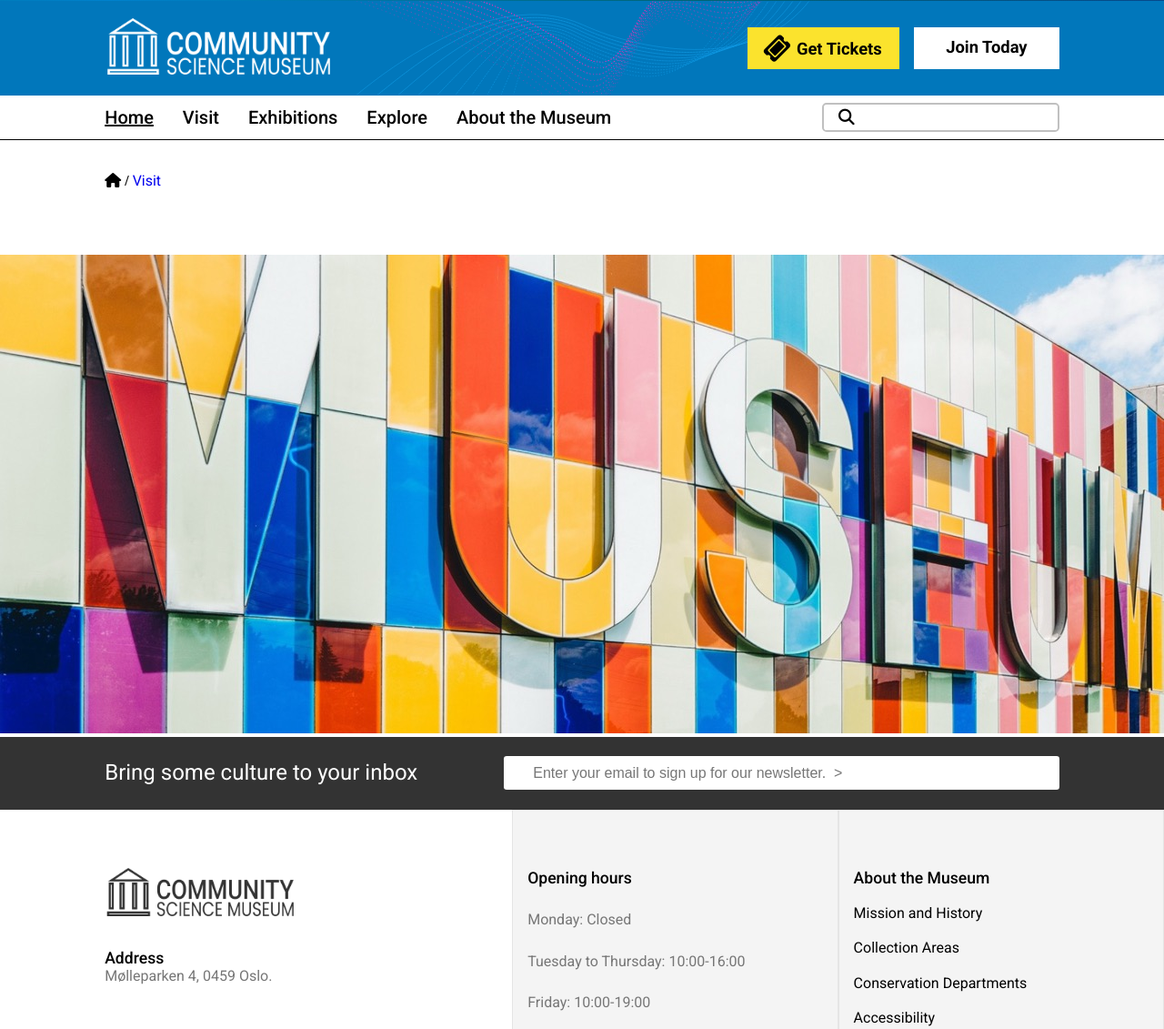
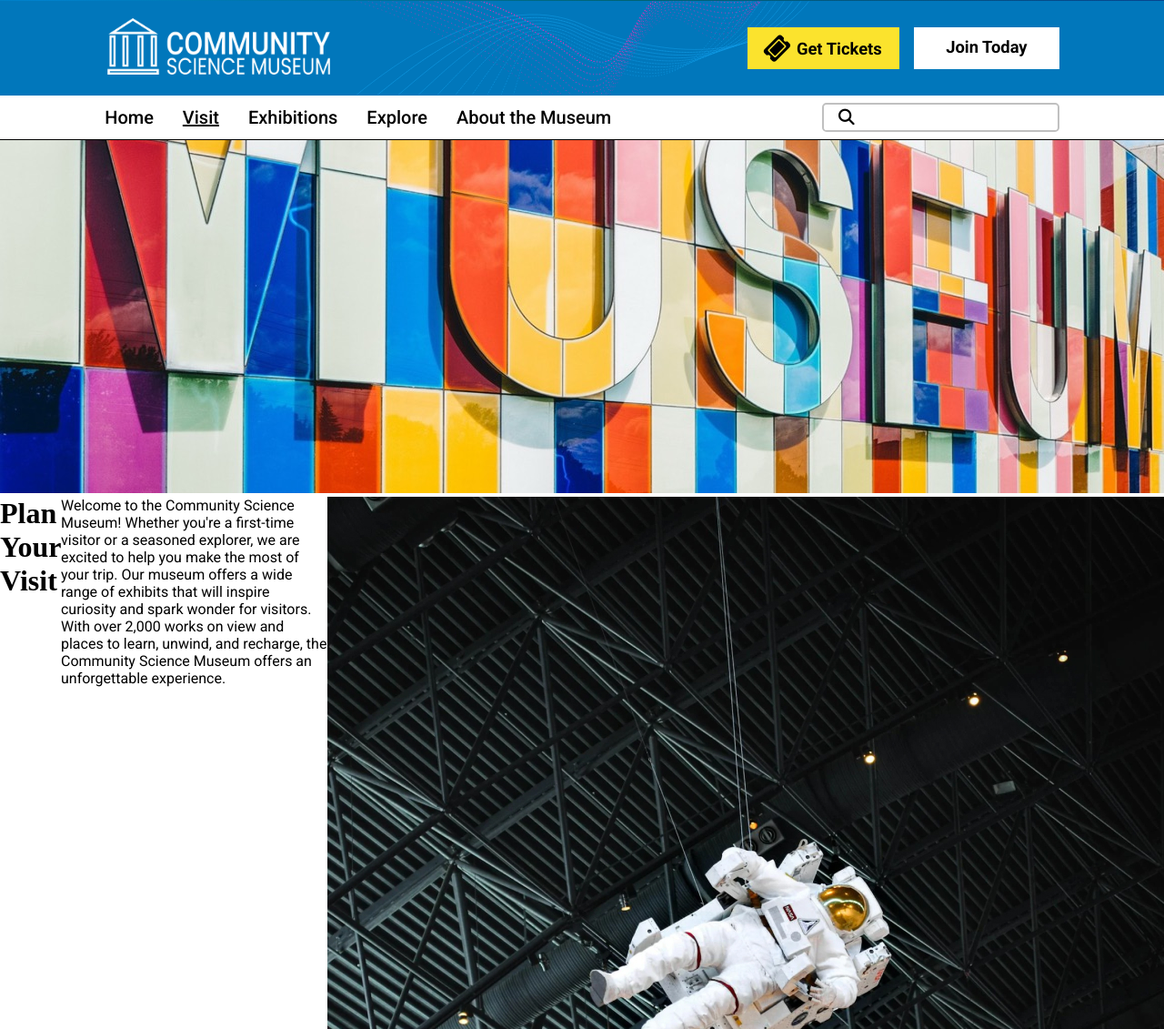
Before and after one commit to Nirush4/semesterproject-1, a plain HTML site: page visit.html in a window 1280 px wide. Shown: the part 35-1166 px from the top of the page at 91% size. Drawn offline with Linux system fonts and the light colour scheme; grey boxes are pictures that could not be loaded.

Commit message:
feat/visit-hero

```diff
--- a/css/visit.css
+++ b/css/visit.css
@@ -35,9 +35,6 @@ a {
     background-color: #fff;
 }
 
-main {
-    height: 100%;
-}
 
 /* @media(prefers-reduced-motion: no-preference) {
 
@@ -229,7 +226,7 @@ header {
     /* padding: 0.9rem 3rem; */
 }
 
-.nav-links li:nth-child(1) {
+.nav-links li:nth-child(2) {
     text-decoration: underline;
 }
 
@@ -432,21 +429,23 @@ header {
 /*imp! SECTION-HERO */
 
 .breadcrumb {
-    margin-top: 13.5rem;
+    /* margin-top: 13.5rem; */
     padding: 0.5rem 9%;
 }
 
 .breadcrumb a {
     text-decoration: none;
+    color: #000000;
+}
+
+.breadcrumb a:hover {
+    color: var(--color-primary);
 }
 
 .hero-img-visit {
     width: 100%;
     height: 100%;
-    padding-top: 5%;
-    position: sticky;
-    top: -40px;
-    z-index: -2;
+    padding-top: 1rem;
 
 }
 
@@ -456,6 +455,23 @@ header {
     object-fit: cover;
 }
 
+/*imp! SECTION-1 */
+
+
+.section-1-visit {
+    display: flex;
+    flex: 1 1 100%;
+}
+
+.section-1-visit-left {
+    display: flex;
+    flex: 1 1 50%;
+}
+
+.section-1-visit-right {
+    display: flex;
+    flex: 1 1 50%;
+}
 
 /*imp! FOOTER */
 
--- a/visit.html
+++ b/visit.html
@@ -103,7 +103,25 @@
 
         <!--imp! SECTION-1 -->
 
+        <div class="section-1-visit">
+            <div class="section-1-visit-left">
+                <h1>Plan Your Visit</h1>
+                <p>Welcome to the Community Science Museum! Whether you're a first-time visitor or a seasoned explorer,
+                    we are excited to
+                    help you make the most of your trip. Our museum offers a wide range of exhibits that will inspire
+                    curiosity and spark
+                    wonder for visitors.
 
+                    With over 2,000 works on view and places to learn, unwind, and recharge, the Community Science
+                    Museum offers an
+                    unforgettable experience.</p>
+            </div>
+            <div class="section-1-visit-right">
+                <div class="section-1-visit-img-div">
+                    <img src="/images/visit/section-1/1.jpg" alt="A picture of astronaut">
+                </div>
+            </div>
+        </div>
 
         <!--imp! SECTION-2 -->
 
```
Also changed, not shown: images/visit/section-1/1.jpg (added), 1 other file.
